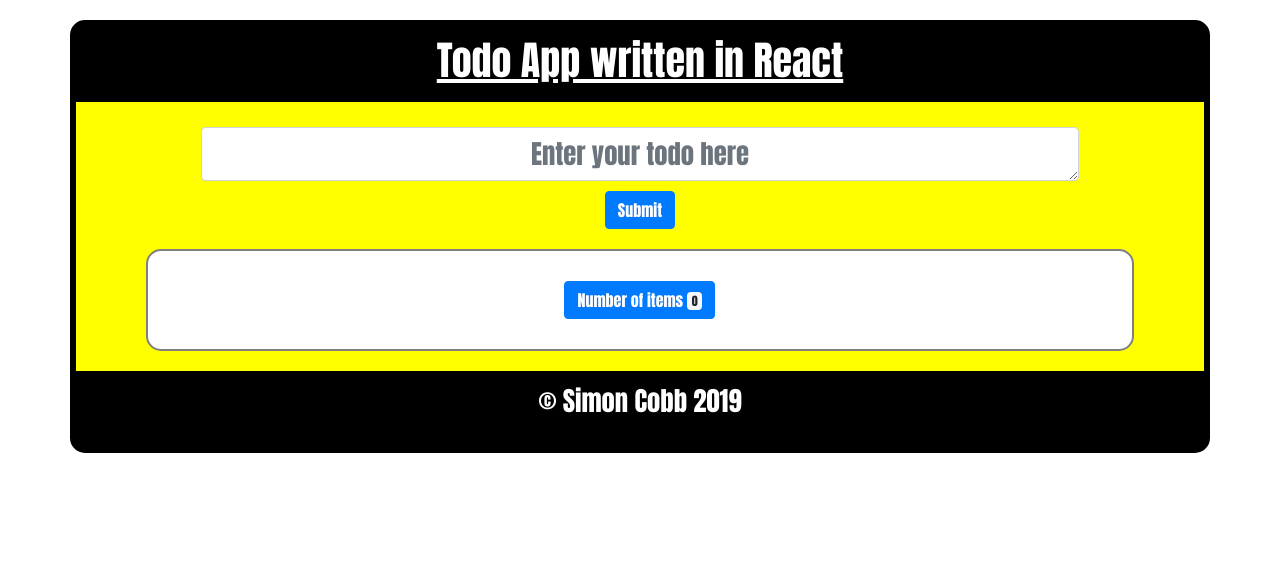
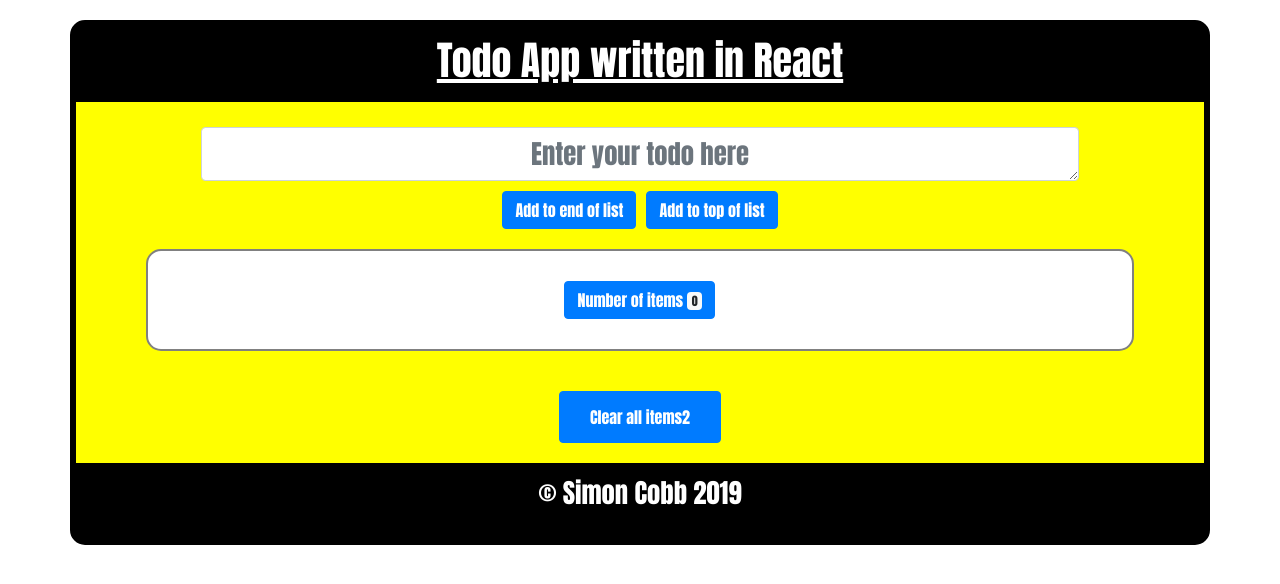
Before and after one commit to simoncobb1966/todo-app-frontend, a React app: page / in a window 1280 px wide. Shown: the top 584 px of the page. Built offline with nearby package versions, Linux system fonts and the light colour scheme.

Commit message:
clear button not working yet

```diff
--- a/src/App.css
+++ b/src/App.css
@@ -98,7 +98,13 @@ body {
 }
 
 .green {
-  color: green
+  color: green;
+  text-decoration: line-through;
+}
+
+.addbutton {
+  margin-left:5px;
+  margin-right:5px;
 }
 
 @media only screen and (max-width:600px) {
--- a/src/App.js
+++ b/src/App.js
@@ -6,6 +6,7 @@ import Entertodo from './components/entertodo';
 import Actualtodolist from './components/actualtodolist'
 import Footer from './components/footer'
 import Numberoftasks from './components/Numberoftasks'
+import Clearbutton from './components/clearbutton'
 
 
 class App extends Component {
@@ -17,11 +18,17 @@ class App extends Component {
     qtyOfTasks: 0
   }
 
+clearList = () => {
+alert ("clear list function")
+
+  this.setState({
+    tasks: []
+  })
+}
+
   addDone = (kv) => {
     let currentTasks = this.state.tasks
-    // alert (currentTasks[kv].status+" " + kv)
     currentTasks[kv].status = "DONE"
-
     this.setState({
       tasks: currentTasks
     })
@@ -35,10 +42,20 @@ class App extends Component {
     })
   }
 
-
-  addTask = (taskDescription) => {
+  addTaskEnd = (taskDescription) => {
     let currentTasks = this.state.tasks
     currentTasks.push({
+      taskText: taskDescription,
+      status: "ACTIVE"
+    })
+    this.setState({
+      tasks: currentTasks
+    })
+  }
+
+  addTaskTop = (taskDescription) => {
+    let currentTasks = this.state.tasks
+    currentTasks.unshift({
       taskText: taskDescription,
       status: "ACTIVE"
     })
@@ -56,30 +73,37 @@ class App extends Component {
   }
 
 
+
   render() {
 
     const headinginfo = "Todo App written in React";
-    const self = this
+
 
     return (
 
       <div className="container mainstyle">
         <Header headingText={headinginfo} />
 
-        <Entertodo addTaskFunction={this.addTask} />
+        <Entertodo addTaskEndFunction={this.addTaskEnd}
+          addTaskTopFunction={this.addTaskTop}
+        />
 
         <div className="mainList">
 
           {
-            this.state.tasks.map(function (item, index) {
+            this.state.tasks.map((item, i) => {
               return <Actualtodolist
-                addDoneFunction={self.addDone}
-                addDeletedFunction={self.addDeleted}
-                keyValue={index} taskDescription={item.taskText} taskStatus={item.status} />
+                addDoneFunction={this.addDone}
+                addDeletedFunction={this.addDeleted}
+                keyValue={i} taskDescription={item.taskText} taskStatus={item.status} />
             })
           }
 
-          <Numberoftasks qtyOfTasksFunction={self.qtyOfTasks} />
+          <Numberoftasks qtyOfTasksFunction={this.qtyOfTasks} />
+        </div>
+
+        <div className="clearButton">
+          <Clearbutton clearListFunction={this.clearList} />
         </div>
 
         <Footer />
--- /dev/null
+++ b/src/components/clearbutton.js
@@ -0,0 +1,21 @@
+import React, { Component } from 'react';
+
+class Clearbutton extends Component {
+
+clearClicked = () => {
+    alert ("clear clicked")
+this.props.clearListFunction()
+}
+    render() {
+        return (
+            <div className="col text-center">
+                <div className="btn btn-primary notifications">
+                <button type="submit" onClick={this.clearClicked} className="btn btn-primary addbutton">Clear all items2</button>
+                </div>
+            </div>
+        )
+    }
+}
+
+
+export default Clearbutton;
--- a/src/components/entertodo.js
+++ b/src/components/entertodo.js
@@ -12,8 +12,16 @@ inputBoxChanged = (event)=> {
     })
 }
 
-addTaskClicked = ()=> {
-    this.props.addTaskFunction(this.state.taskDescription)
+addTaskEndClicked = ()=> {
+    if (this.state.taskDescription !=="") {
+    this.props.addTaskEndFunction(this.state.taskDescription)
+    }
+ }
+
+ addTaskTopClicked = ()=> {
+    if (this.state.taskDescription !=="") {
+    this.props.addTaskTopFunction(this.state.taskDescription)
+    }
  }
 
     render() {
@@ -24,7 +32,8 @@ addTaskClicked = ()=> {
                     >
                     </textarea>
                 <div className="col text-center">
-                    <button type="submit" onClick={this.addTaskClicked} class="btn btn-primary">Submit</button>
+                    <button type="submit" onClick={this.addTaskEndClicked} className="btn btn-primary addbutton">Add to end of list</button>
+                    <button type="submit" onClick={this.addTaskTopClicked} className="btn btn-primary addbutton">Add to top of list</button>
                 </div>
             </div>
         )
```
Also changed, not shown: src/components/actualtodolist.js (+5 -7 lines).
